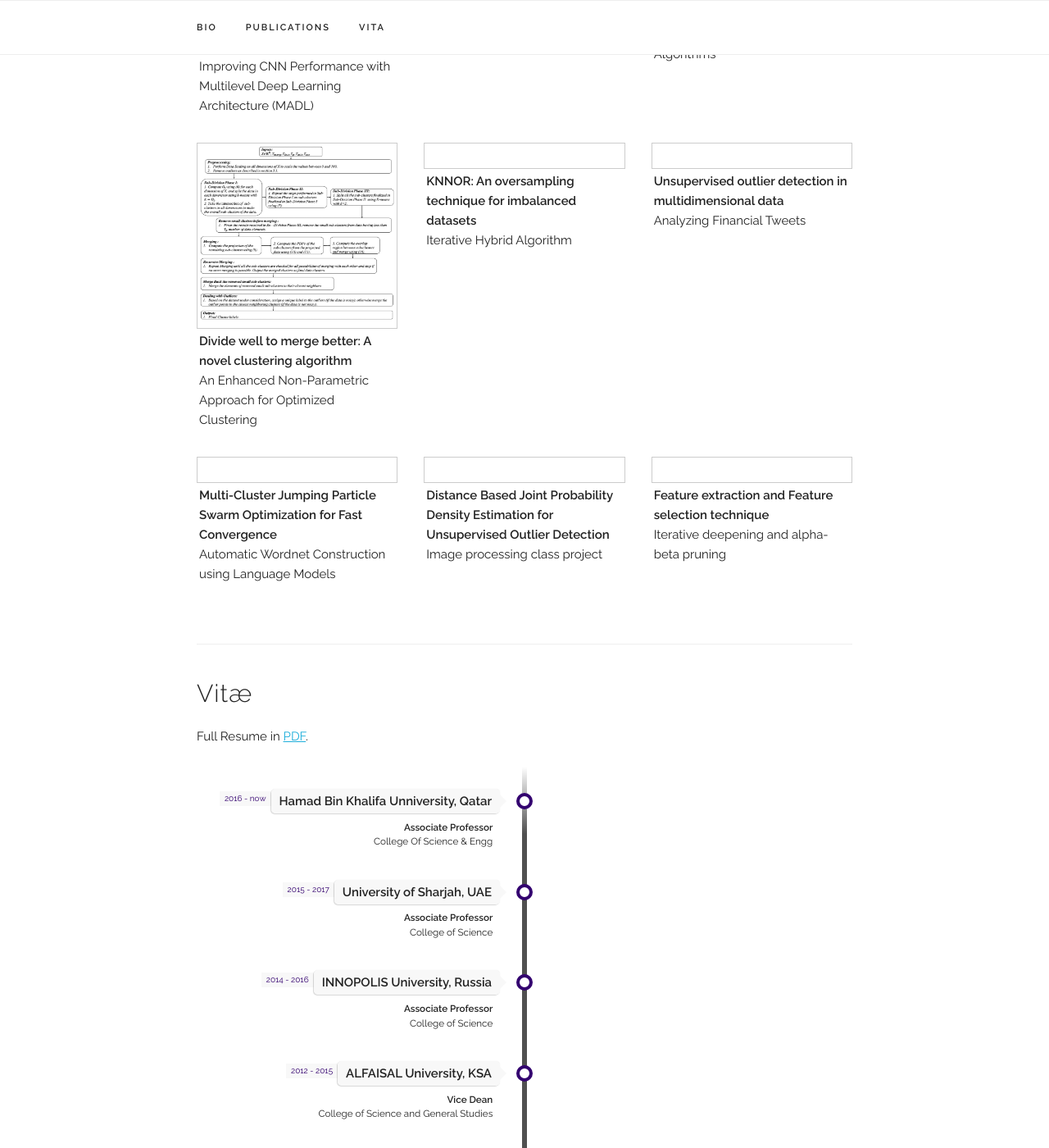
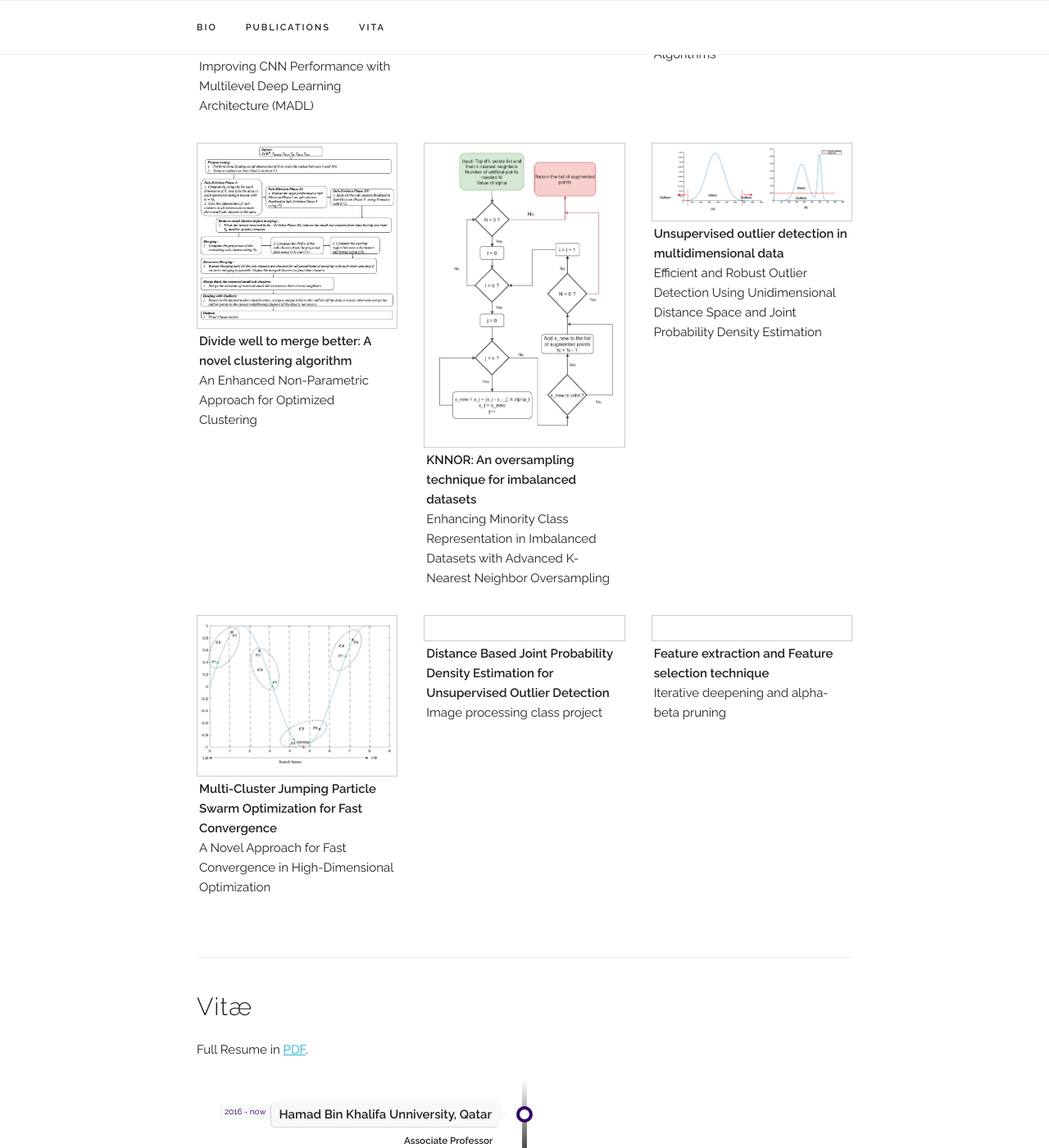
Before and after one commit to sbelhaouari/sbelhaouari.github.io, a Jekyll site: the page built from index.html, in a window 1280 px wide and 1400 px high, scrolled down 2815 px. Shown: the whole window at 82% size. Built offline with Jekyll 4.4.1, drawn with Linux system fonts in a browser that asks for light colours; some web fonts are replaced; some of the changed lines change nothing that is shown.

Commit message:
Added KNNOR, Outlier Detection and Jumping PSO pages

```diff
--- a/_data/projects.yaml
+++ b/_data/projects.yaml
@@ -24,21 +24,21 @@ projects:
     selected: y
 
   - title: "KNNOR: An oversampling technique for imbalanced datasets"
-    subtitle: "Iterative Hybrid Algorithm"
-    # thumbnail: "assets/projects/2013_iterative-hybrid-algorithm/thumbnail.jpg"
-    # url: "projects/2013_iterative-hybrid-algorithm.html"
+    subtitle: "Enhancing Minority Class Representation in Imbalanced Datasets with Advanced K-Nearest Neighbor Oversampling"
+    thumbnail: "assets/projects/KNNOROversampling/knnor.png"
+    url: "projects/knnor.html"
     selected: y
 
   - title: "Unsupervised outlier detection in multidimensional data"
-    subtitle: "Analyzing Financial Tweets"
-    # thumbnail: "assets/projects/2011_twitter-sentiment-analysis/thumbnail.png"
-    # url: "projects/2011_twitter-sentiment-analysis.html"
+    subtitle: "Efficient and Robust Outlier Detection Using Unidimensional Distance Space and Joint Probability Density Estimation"
+    thumbnail: "assets/projects/UnsupervisedOutlier/outlier.png"
+    url: "projects/outlier.html"
     selected: y
 
   - title: "Multi-Cluster Jumping Particle Swarm Optimization for Fast Convergence"
-    subtitle: "Automatic Wordnet Construction using Language Models"
-    # thumbnail: "assets/projects/2010_wordnet-construction/thumbnail.jpg"
-    # url: "projects/2010_wordnet-contruction.html"
+    subtitle: "A Novel Approach for Fast Convergence in High-Dimensional Optimization"
+    thumbnail: "assets/projects/JumpingParticle/particle.png"
+    url: "projects/particle.html"
     selected: y
 
   - title: "Distance Based Joint Probability Density Estimation for Unsupervised Outlier Detection"
--- /dev/null
+++ b/_projects/knnor.md
@@ -0,0 +1,27 @@
+---
+layout: project
+title: "KNNOR: An oversampling technique for imbalanced datasets"
+subtitle: "Enhancing Minority Class Representation in Imbalanced Datasets with Advanced K-Nearest Neighbor Oversampling"
+---
+<script src="https://cdn.mathjax.org/mathjax/latest/MathJax.js?config=TeX-AMS-MML_HTMLorMML" type="text/javascript"></script>
+
+**Abstract.**
+Imbalanced datasets significantly hinder ML model performance. Existing techniques like SMOTE and ADASYN struggle with 'within class imbalance' and the 'small disjunct problem'. We propose K-Nearest Neighbor Oversampling (KNNOR), which sorts minority class points by distance to their $$k$$th nearest neighbor, generates synthetic points iteratively, and validates them using k-nearest neighbor classification. This method ensures reliable oversampling, avoiding noise amplification. For example, given minority data points $$\{x_1, x_2, x_3\}$$, the new point $$x_{new}$$ is calculated as $$x_{new} = x_i + \alpha \cdot (x_i - x_{near}) \text{ for } i \in \{1, 2, 3\}, \alpha \in [0, 1]$$. Experimental results show that KNNOR ranks first across several datasets and classifiers, demonstrating superior performance compared to ten top oversamplers. The method is available as an open-source Python library.
+<br/> &nbsp;&nbsp;&nbsp;&nbsp;
+<!-- In this work, we propose a new experimental design for testing whether SUTVA holds, without making any assumptions on how treatment effects may spill over between the treatment and the control group.
+To achieve this, we simultaneously run both a completely randomized and a cluster-based randomized experiment, and then we compare the difference of the resulting estimates. We present a statistical test for measuring the significance of this difference and offer theoretical bounds on the Type I error rate.
+<br/> &nbsp;&nbsp;&nbsp;&nbsp;
+We provide practical guidelines for implementing our methodology on large-scale experimentation platforms.
+Importantly, the proposed methodology can be applied to settings in which a network is not necessarily observed but, if available, can be used in the analysis.
+Finally, we deploy this design to LinkedIn's experimentation platform and apply it to two online experiments, highlighting the presence of network effects and bias in standard A/B testing approaches in a real-world setting. -->
+
+<!-- This work is part of a two-paper series.
+In the <a href="https://arxiv.org/abs/1704.01190" target="_blank">first paper</a> we introduce the methodology and main theoretical results and
+in the <a href="{{ '/assets/publications/2017_detecting_network_effects/paper.pdf' | prepend: site.baseurl }}" target="_blank">second paper</a> we present implementation guidelines for using the methodology on large-scale experimentation platforms. -->
+
+**Illustration of the proposed experimental design.** <br/>
+{%
+	include image_with_caption.html
+	url="/assets/projects/KNNOROversampling/knnor.png"
+	width="100%"
+%}
--- /dev/null
+++ b/_projects/outlier.md
@@ -0,0 +1,27 @@
+---
+layout: project
+title: "Unsupervised outlier detection in multidimensional data"
+subtitle: "Efficient and Robust Outlier Detection Using Unidimensional Distance Space and Joint Probability Density Estimation"
+---
+<script src="https://cdn.mathjax.org/mathjax/latest/MathJax.js?config=TeX-AMS-MML_HTMLorMML" type="text/javascript"></script>
+
+**Abstract.**
+Detection and removal of outliers in high-dimensional data is critical for robust machine learning performance. This paper introduces novel unsupervised statistical methods for outlier detection, leveraging data compactness and transformation to unidimensional distance space using D-k-NN. The distance vector, $$d_k \in \mathbb{R}$$, transforms $$N$$-dimensional data, with extreme values calculated as $$LE_{dk} = Q1_{dk} - c_1(Q2_{dk} - Q1_{dk})$$ and $$UE_{dk} = Q3_{dk} + c_2(Q3_{dk} - Q2_{dk})$$, optimizing outlier identification. Joint probability density estimation based on normal distributions is utilized, where $$\zeta = \beta Q3_{dk}$$ and $$f(x,y) = \frac{1}{2\pi \zeta I} e^{-\left( \frac{(x-x_i)^2 + (y-y_i)^2}{2\zeta^2} \right)}$$. Comprehensive performance analysis on benchmark datasets demonstrates superiority over state-of-the-art methods in scenarios with non-normal or mixed noise distributions.
+<br/> &nbsp;&nbsp;&nbsp;&nbsp;
+<!-- In this work, we propose a new experimental design for testing whether SUTVA holds, without making any assumptions on how treatment effects may spill over between the treatment and the control group.
+To achieve this, we simultaneously run both a completely randomized and a cluster-based randomized experiment, and then we compare the difference of the resulting estimates. We present a statistical test for measuring the significance of this difference and offer theoretical bounds on the Type I error rate.
+<br/> &nbsp;&nbsp;&nbsp;&nbsp;
+We provide practical guidelines for implementing our methodology on large-scale experimentation platforms.
+Importantly, the proposed methodology can be applied to settings in which a network is not necessarily observed but, if available, can be used in the analysis.
+Finally, we deploy this design to LinkedIn's experimentation platform and apply it to two online experiments, highlighting the presence of network effects and bias in standard A/B testing approaches in a real-world setting. -->
+
+<!-- This work is part of a two-paper series.
+In the <a href="https://arxiv.org/abs/1704.01190" target="_blank">first paper</a> we introduce the methodology and main theoretical results and
+in the <a href="{{ '/assets/publications/2017_detecting_network_effects/paper.pdf' | prepend: site.baseurl }}" target="_blank">second paper</a> we present implementation guidelines for using the methodology on large-scale experimentation platforms. -->
+
+**Illustration of the proposed experimental design.** <br/>
+{%
+	include image_with_caption.html
+	url="/assets/projects/JumpingParticle/particle.png"
+	width="100%"
+%}
--- /dev/null
+++ b/_projects/particle.md
@@ -0,0 +1,27 @@
+---
+layout: project
+title: "Multi-Cluster Jumping Particle Swarm Optimization for Fast Convergence"
+subtitle: "A Novel Approach for Fast Convergence in High-Dimensional Optimization"
+---
+<script src="https://cdn.mathjax.org/mathjax/latest/MathJax.js?config=TeX-AMS-MML_HTMLorMML" type="text/javascript"></script>
+
+**Abstract.**
+The Multi-Cluster Jumping Particle Swarm Optimization (MCJPSO) algorithm significantly improves convergence speed and global search efficiency in high-dimensional optimization problems. The algorithm partitions the particle swarm into clusters, each maintaining its own cluster best position $$c_i(t)$$, and introduces a jumping strategy to escape local minima. Particle velocities are updated as $$v_i(t+1) = \omega v_i(t) + c_1 \text{rand}(p_i(t)$$ $$- x_i(t)) + c_2 \text{rand}(g(t) - x_i(t)) + c_3 \text{rand}(c_i(t) - x_i(t)) + J_i(C_J)$$, where the jump function $$J_i(C_J) = $$ $$\log \left( \frac{C_J}{0.1 \cdot \text{acceptance}} \right)^\alpha \left( \frac{C_J}{0.1 \cdot \text{acceptance}} + 1 \right)^{-1} + \epsilon \text{rand}_N$$ ensures dynamic relocation when stagnation is detected. Semi-random initialization distributes particles across the search space, maximizing exploration. Benchmark tests on twelve functions confirm MCJPSO's superior performance in convergence speed and reliability, making it ideal for large-scale optimization tasks.
+<br/> &nbsp;&nbsp;&nbsp;&nbsp;
+<!-- In this work, we propose a new experimental design for testing whether SUTVA holds, without making any assumptions on how treatment effects may spill over between the treatment and the control group.
+To achieve this, we simultaneously run both a completely randomized and a cluster-based randomized experiment, and then we compare the difference of the resulting estimates. We present a statistical test for measuring the significance of this difference and offer theoretical bounds on the Type I error rate.
+<br/> &nbsp;&nbsp;&nbsp;&nbsp;
+We provide practical guidelines for implementing our methodology on large-scale experimentation platforms.
+Importantly, the proposed methodology can be applied to settings in which a network is not necessarily observed but, if available, can be used in the analysis.
+Finally, we deploy this design to LinkedIn's experimentation platform and apply it to two online experiments, highlighting the presence of network effects and bias in standard A/B testing approaches in a real-world setting. -->
+
+<!-- This work is part of a two-paper series.
+In the <a href="https://arxiv.org/abs/1704.01190" target="_blank">first paper</a> we introduce the methodology and main theoretical results and
+in the <a href="{{ '/assets/publications/2017_detecting_network_effects/paper.pdf' | prepend: site.baseurl }}" target="_blank">second paper</a> we present implementation guidelines for using the methodology on large-scale experimentation platforms. -->
+
+**Illustration of the proposed experimental design.** <br/>
+{%
+	include image_with_caption.html
+	url="/assets/projects/JumpingParticle/particle.png"
+	width="100%"
+%}
```
Also changed, not shown: assets/projects/JumpingParticle/particle.PNG (added), assets/projects/KNNOROversampling/knnor.PNG (added), assets/projects/UnsupervisedOutlier/outlier.PNG (added).
